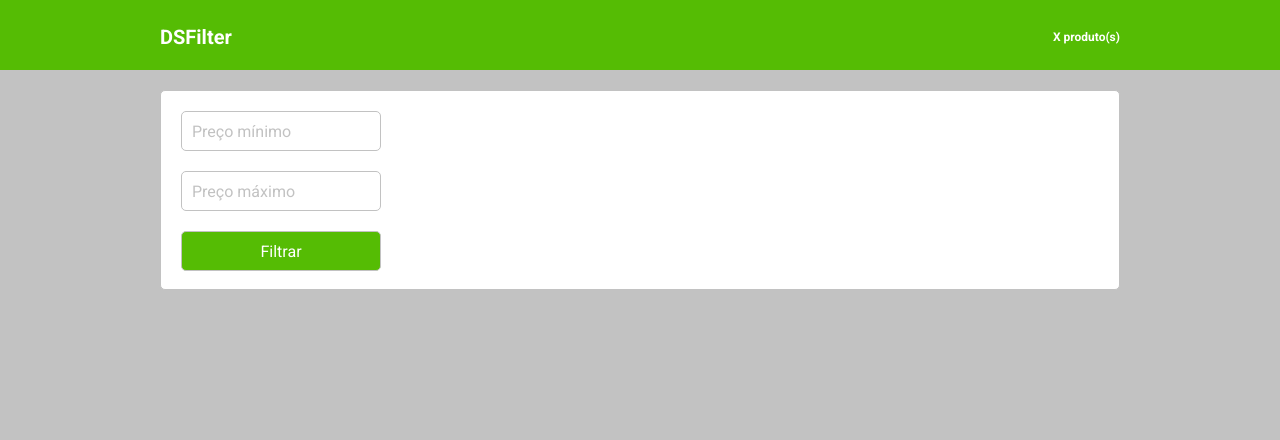
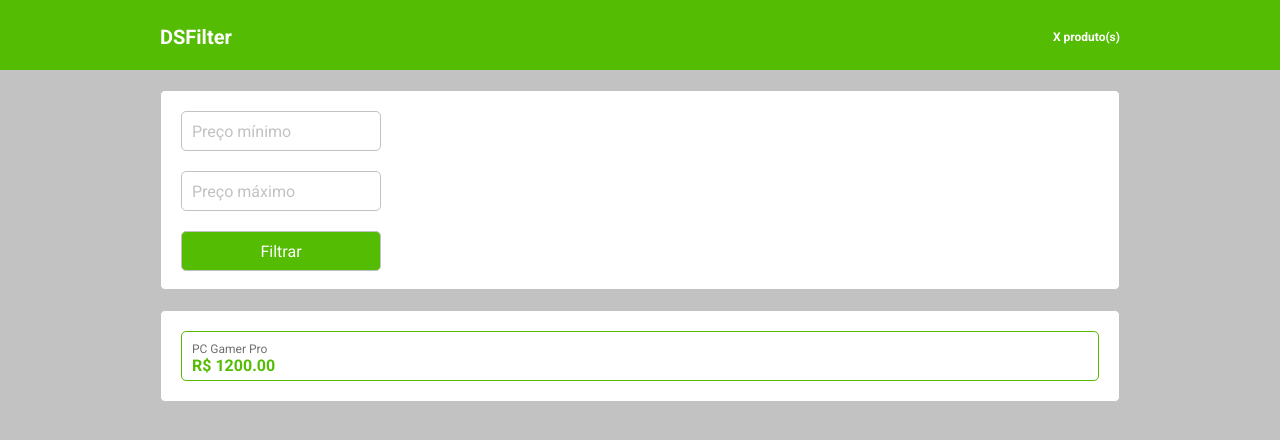
Before and after one commit to EduardoGomes1982/desafio-dsfilter, a React (Vite) app in the folder frontend/: page / in a window 1280 px wide. Shown: the top 440 px of the page. Built offline with nearby package versions, Linux system fonts and the light colour scheme.

Commit message:
Listing Card

```diff
--- a/frontend/src/components/Listing/index.tsx
+++ b/frontend/src/components/Listing/index.tsx
@@ -2,8 +2,11 @@ import "./styles.css";
 
 export default function Listing() {
     return(
-        <section id="listing-section">
-
+        <section id="listing-section" className="ds-container ds-listing-card">
+            <div className="dsc-list-item">
+                <p className="ds-item-title">PC Gamer Pro</p>
+                <p className="ds-item-price">R$ 1200.00</p>
+            </div>
         </section>
     )
 }
--- a/frontend/src/components/Listing/styles.css
+++ b/frontend/src/components/Listing/styles.css
@@ -0,0 +1,26 @@
+.ds-listing-card {
+    background-color: var(--ds-color-bg-secondary);
+    min-height: 70px;
+    border-radius: 5px;
+    border: 1px solid var(--ds-color-border-primary);
+    padding: 20px;
+}
+
+.dsc-list-item {
+    width: 100%;
+    border: 1px solid var(--ds-color-border-secondary);
+    height: 50px;
+    border-radius: 5px;
+    padding: 10px;
+}
+
+.ds-item-title {
+    font-size: 12px;
+    color: var(--ds-color-text-quaternary);
+}
+
+.ds-item-price {
+    font-size: 16px;
+    color: var(--ds-color-text-tertiary);
+    font-weight: 700;
+}
--- a/frontend/src/index.css
+++ b/frontend/src/index.css
@@ -8,6 +8,7 @@
     --ds-color-text-primary: #FFFFFF;
     --ds-color-text-secondary: #C2C2C2;
     --ds-color-text-tertiary: #55BC04;
+    --ds-color-text-quaternary: #6F6F6F;
 
     --ds-color-border-primary: #C2C2C2;
     --ds-color-border-secondary: #55BC04;
```
